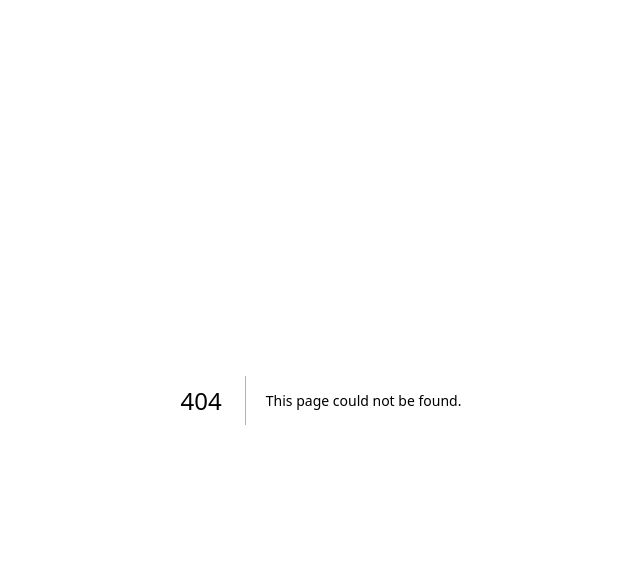
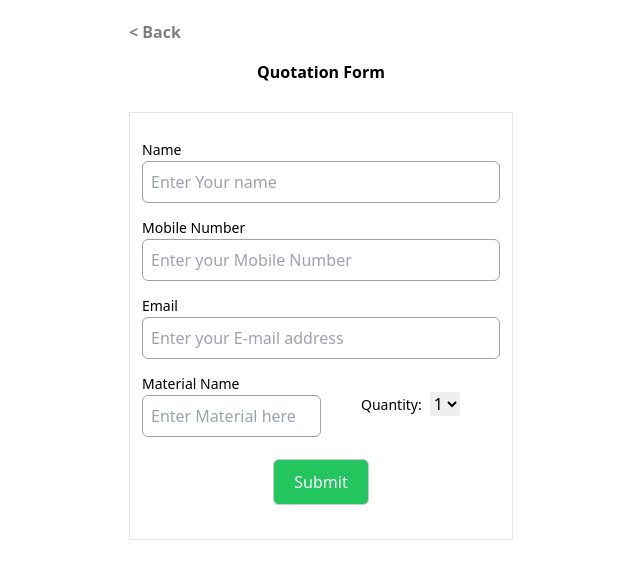
Before and after one commit to krisGuru/demo-poc, a Next.js app: page /getquoteform in a window 1280 px wide. Before the commit this address had no page. Shown: the top 578 px of the page, without its empty margins (319-959 px from the left). Built offline with nearby package versions, Linux system fonts and the light colour scheme.

Commit message:
Get Quote form created

```diff
--- a/src/components/GetQuote.tsx
+++ b/src/components/GetQuote.tsx
@@ -1,13 +1,16 @@
+import Link from 'next/link'
 import React from 'react'
 
 const GetQuote = () => {
   return (
   <>
+  <Link href={'/getquoteform'}>
     <div className='bg-blue-950 text-white w-full p-1'>
         <div className="text-right">
           <h1 className='text-xs mr-2'>Get Quote &gt;</h1>
         </div>
     </div>
+  </Link>
   </>
   )
 }
--- /dev/null
+++ b/src/pages/getquoteform.tsx
@@ -0,0 +1,64 @@
+import React from 'react'
+import '../app/globals.css'
+import Link from 'next/link'
+
+
+const getquoteform = () => {
+  return (
+    <>
+    <div id="video-post-container" className="py-5">
+        <span className='absolute font-semibold text-base pl-2 opacity-50'>
+            <Link href={'/'}>
+                &lt; Back
+            </Link>
+        </span>
+        <div className='text-center mt-10'>
+            <h3 className='font-semibold'>Quotation Form</h3>
+        </div>
+        <div className='p-2'>
+            <div className='mt-5 border border-gray-200 p-3'>
+                <div className='mt-3'>
+                    <label htmlFor="" className='text-sm'>Name</label>
+                    <input type="text"
+                    className='w-full p-2 rounded-md border border-gray-400'
+                    placeholder='Enter Your name'/>
+                </div>
+                <div className='mt-3'>
+                    <label htmlFor="" className='text-sm'>Mobile Number</label>
+                    <input type="text" placeholder='Enter your Mobile Number '
+                    className='w-full p-2 rounded-md border border-gray-400'/>
+                </div>
+                <div className='mt-3'>
+                    <label htmlFor="" className='text-sm'>Email</label>
+                    <input type="email"
+                    className='w-full p-2 rounded-md border border-gray-400'
+                    placeholder='Enter your E-mail address'/>
+                </div>
+                <div className='grid grid-cols-2 items-center'>
+                    <div className='mt-3 '>
+                        <label htmlFor="" className='text-sm'>Material Name</label>
+                        <input type="text"
+                        className='w-full p-2 rounded-md border border-gray-400'
+                        placeholder='Enter Material here'/>
+                    </div>
+                    <div className='mt-3 ml-10'>
+                        <label htmlFor="" className='text-sm mr-2'>Quantity:</label>
+                        <select>
+                            <option>1</option>
+                            <option>2</option>
+                            <option>3</option>
+                            <option>4</option>
+                        </select>
+                    </div>
+                </div>
+                <div className='p-3 text-center'>
+                    <button className='bg-green-500 text-white rounded-md'>Submit</button>
+                </div>
+            </div>
+        </div>
+    </div>
+    </>
+  )
+}
+
+export default getquoteform
```
Lines whose indentation alone changed are shown as unchanged.
